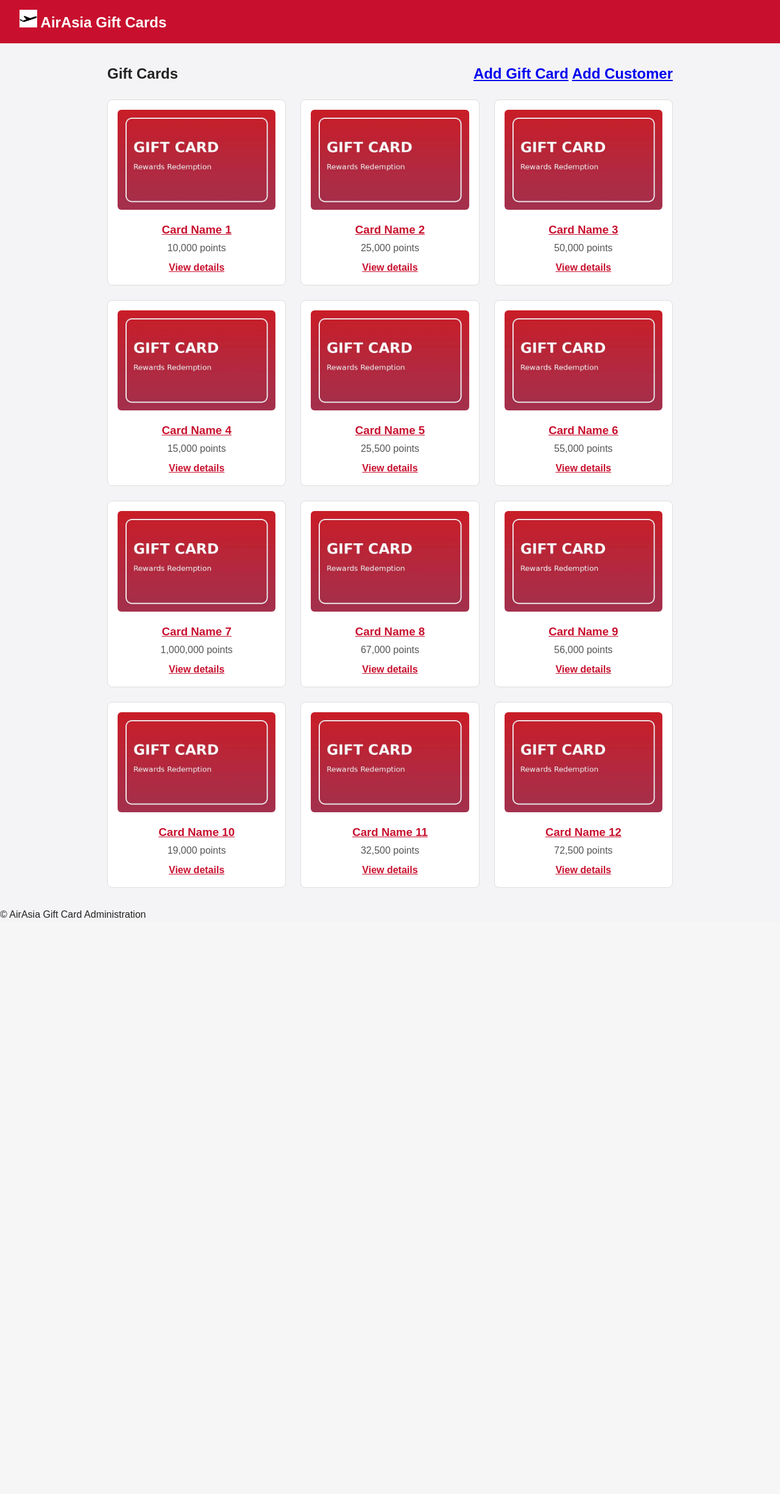
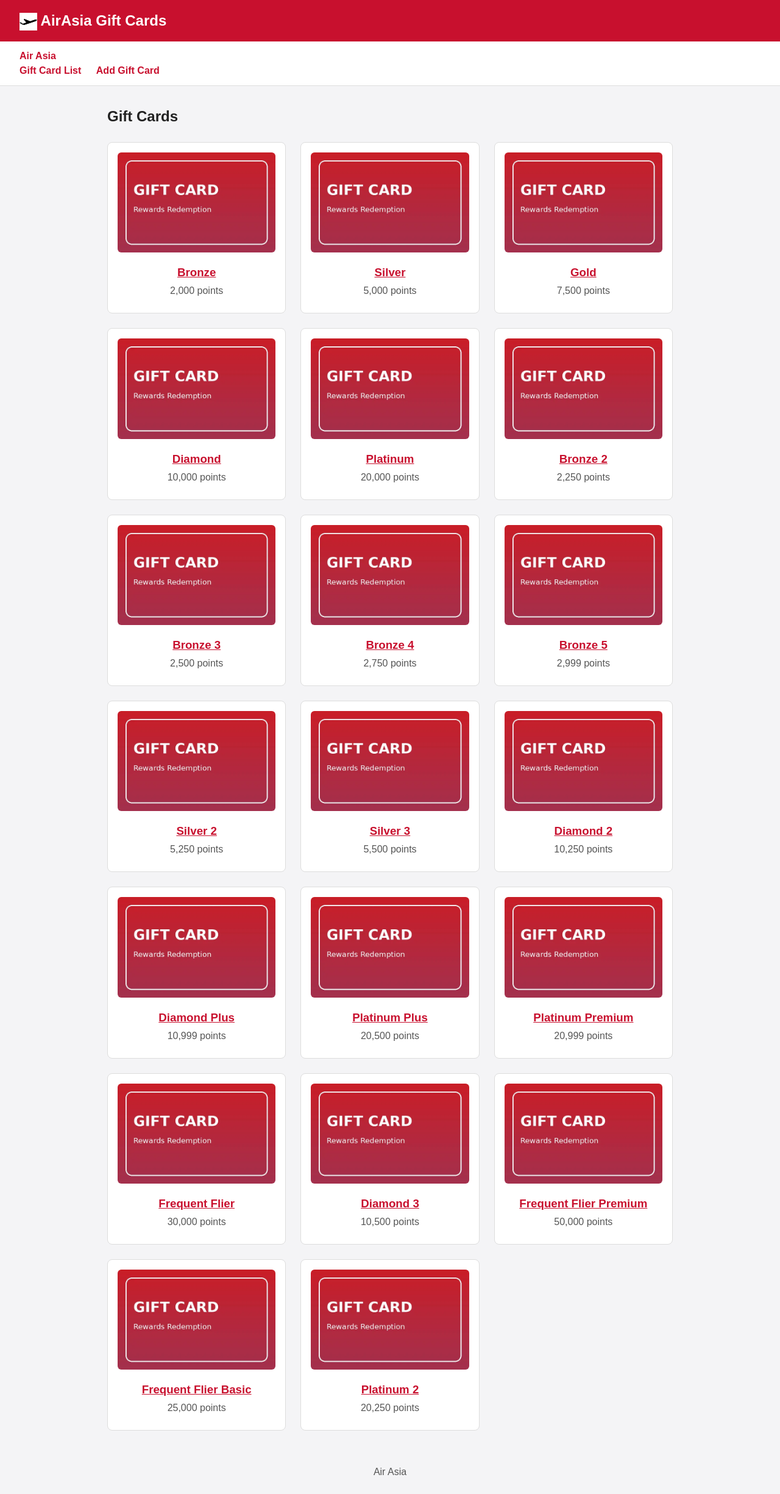
Before and after one commit to ctsorensen2019/AirAsia_Christian-Sorensen, a PHP site: page /card-list.php in a window 1280 px wide. Shown: the whole page at 61% size. Before the commit the page ends 1505 px from the top, so only its background shows below. Run offline with PHP 8.4, Linux system fonts and the light colour scheme; data comes from the database, SQL or seed files in the repository; both versions use the stored data as it was after the commit.

Commit message:
converting to php

```diff
--- a/card-list.php
+++ b/card-list.php
@@ -1,113 +1,22 @@
-<!DOCTYPE html>
-<html lang="en">
-<head>
-  <meta charset="UTF-8">
-  <meta name="viewport" content="width=device-width, initial-scale=1.0">
-  <title>Gift Cards | AirAsia Gift Cards</title>
-  <link rel="stylesheet" href="css/styles.css">
-</head>
-<body>
-  <header>
-    <h1><img src="./images/air-asia.png" alt="AirAsia Logo" style="height: 1.2em; width: auto;"> AirAsia Gift Cards</h1>
-  </header>
+<?php
+$pageTitle = 'Gift Cards';
+require_once __DIR__ . '/includes/db.php';
+$cards = $pdo->query('SELECT cardId, cardName, points FROM GIFTCARD ORDER BY cardId')->fetchAll();
 
+require_once __DIR__ . '/includes/header.php';
+require_once __DIR__ . '/includes/nav.php';
+?>
   <main>
-    <h2>Gift Cards
-      <div class="toolbar" style="float:right">
-        <a class="btn" href="card-add.php">Add Gift Card</a>
-        <!-- No Add Customer page is part of HW2, so this is a placeholder link. -->
-        <a class="btn btn-secondary" href="#">Add Customer</a>
-      </div>
-    </h2>
-
+    <h2>Gift Cards</h2>
 
     <section class="card-grid" aria-label="Gift card list">
+<?php foreach ($cards as $card): ?>
       <article class="card">
-        <img src="images/gift-card.png" alt="AirAsia gift card">
-        <h3><a href="card-details.php">Card Name 1</a></h3>
-        <p class="points">10,000 points</p>
-        <a class="btn btn-secondary" href="card-details.php">View details</a>
+        <a href="card-details.php?card_id=<?= (int)$card['cardId'] ?>"><img src="images/gift-card.png" alt="<?= htmlspecialchars($card['cardName']) ?> gift card"></a>
+        <h3><a href="card-details.php?card_id=<?= (int)$card['cardId'] ?>"><?= htmlspecialchars($card['cardName']) ?></a></h3>
+        <p class="points"><?= number_format((int)$card['points']) ?> points</p>
       </article>
-
-      <article class="card">
-        <img src="images/gift-card.png" alt="AirAsia gift card">
-        <h3><a href="card-details.php">Card Name 2</a></h3>
-        <p class="points">25,000 points</p>
-        <a class="btn btn-secondary" href="card-details.php">View details</a>
-      </article>
-
-      <article class="card">
-        <img src="images/gift-card.png" alt="AirAsia gift card">
-        <h3><a href="card-details.php">Card Name 3</a></h3>
-        <p class="points">50,000 points</p>
-        <a class="btn btn-secondary" href="card-details.php">View details</a>
-      </article>
-
-      <article class="card">
-        <img src="images/gift-card.png" alt="AirAsia gift card">
-        <h3><a href="card-details.php">Card Name 4</a></h3>
-        <p class="points">15,000 points</p>
-        <a class="btn btn-secondary" href="card-details.php">View details</a>
-      </article>
-
-      <article class="card">
-        <img src="images/gift-card.png" alt="AirAsia gift card">
-        <h3><a href="card-details.php">Card Name 5</a></h3>
-        <p class="points">25,500 points</p>
-        <a class="btn btn-secondary" href="card-details.php">View details</a>
-      </article>
-
-      <article class="card">
-        <img src="images/gift-card.png" alt="AirAsia gift card">
-        <h3><a href="card-details.php">Card Name 6</a></h3>
-        <p class="points">55,000 points</p>
-        <a class="btn btn-secondary" href="card-details.php">View details</a>
-      </article>
-
-      <article class="card">
-        <img src="images/gift-card.png" alt="AirAsia gift card">
-        <h3><a href="card-details.php">Card Name 7</a></h3>
-        <p class="points">1,000,000 points</p>
-        <a class="btn btn-secondary" href="card-details.php">View details</a>
-      </article>
-
-      <article class="card">
-        <img src="images/gift-card.png" alt="AirAsia gift card">
-        <h3><a href="card-details.php">Card Name 8</a></h3>
-        <p class="points">67,000 points</p>
-        <a class="btn btn-secondary" href="card-details.php">View details</a>
-      </article>
-
-      <article class="card">
-        <img src="images/gift-card.png" alt="AirAsia gift card">
-        <h3><a href="card-details.php">Card Name 9</a></h3>
-        <p class="points">56,000 points</p>
-        <a class="btn btn-secondary" href="card-details.php">View details</a>
-      </article>
-
-      <article class="card">
-        <img src="images/gift-card.png" alt="AirAsia gift card">
-        <h3><a href="card-details.php">Card Name 10</a></h3>
-        <p class="points">19,000 points</p>
-        <a class="btn btn-secondary" href="card-details.php">View details</a>
-      </article>
-
-      <article class="card">
-        <img src="images/gift-card.png" alt="AirAsia gift card">
-        <h3><a href="card-details.php">Card Name 11</a></h3>
-        <p class="points">32,500 points</p>
-        <a class="btn btn-secondary" href="card-details.php">View details</a>
-      </article>
-
-      <article class="card">
-        <img src="images/gift-card.png" alt="AirAsia gift card">
-        <h3><a href="card-details.php">Card Name 12</a></h3>
-        <p class="points">72,500 points</p>
-        <a class="btn btn-secondary" href="card-details.php">View details</a>
-      </article>
+<?php endforeach; ?>
     </section>
   </main>
-
-  <footer>&copy; AirAsia Gift Card Administration</footer>
-</body>
-</html>
+<?php require_once __DIR__ . '/includes/footer.php'; ?>
--- a/css/styles.css
+++ b/css/styles.css
@@ -28,3 +28,5 @@ input, select { width: 100%; padding: 0.55rem; border: 1px solid #999; border-ra
 .actions { display: flex; gap: 0.75rem; flex-wrap: wrap; margin-top: 1rem; }
 .login-box { max-width: 380px; margin: 0 auto; }
 .id-text { margin-bottom: 1rem; }
+.logo { height: 1.2em; width: auto; vertical-align: middle; }
+footer { text-align: center; color: #555; padding: 1.5rem 1rem; }
--- a/includes/db.php
+++ b/includes/db.php
@@ -0,0 +1,6 @@
+<?php
+// Shared database connection. Pages load this with require_once.
+$pdo = new PDO('sqlite:' . __DIR__ . '/../database/rewards.db');
+$pdo->setAttribute(PDO::ATTR_ERRMODE, PDO::ERRMODE_EXCEPTION);
+$pdo->setAttribute(PDO::ATTR_DEFAULT_FETCH_MODE, PDO::FETCH_ASSOC);
+$pdo->exec('PRAGMA foreign_keys = ON');
--- a/includes/footer.php
+++ b/includes/footer.php
@@ -0,0 +1,6 @@
+<footer class="border-top mt-5 py-3 text-center text-muted">
+  <div class="container">Air Asia</div>
+</footer>
+<script src="https://cdn.jsdelivr.net/npm/bootstrap@5.3.3/dist/js/bootstrap.bundle.min.js"></script>
+</body>
+</html>
--- a/includes/header.php
+++ b/includes/header.php
@@ -0,0 +1,27 @@
+<?php
+// Shared header. Pages set $pageTitle BEFORE requiring this file.
+$pageTitle = $pageTitle ?? 'Gift Cards';
+?>
+<!DOCTYPE html>
+<html lang="en">
+<head>
+  <meta charset="UTF-8">
+  <meta name="viewport" content="width=device-width, initial-scale=1.0">
+  <title><?= htmlspecialchars($pageTitle) ?> | AirAsia Gift Cards</title>
+  <link rel="stylesheet" href="css/styles.css">
+</head>
+<body>
+  <header>
+    <h1><img class="logo" src="images/air-asia.png" alt="AirAsia Logo"> AirAsia Gift Cards</h1>
+  </header><!--
+<!doctype html>
+<html lang="en">
+<head>
+  <meta charset="utf-8">
+  <meta name="viewport" content="width=device-width, initial-scale=1">
+  <link href="https://cdn.jsdelivr.net/npm/bootstrap@5.3.3/dist/css/bootstrap.min.css" rel="stylesheet">
+  <link rel="stylesheet" href="css/styles.css">
+  <title>Air Asia</title>
+</head>
+<body>
+-->
--- a/includes/nav.php
+++ b/includes/nav.php
@@ -0,0 +1,9 @@
+<nav class="navbar navbar-expand-lg navbar-dark bg-primary">
+  <div class="container">
+    <a class="navbar-brand" href="index.php">Air Asia</a>
+    <div class="navbar-nav">
+      <a class="nav-link" href="requests.php">Gift Card List</a>
+      <a class="nav-link" href="request-form.php">Add Gift Card</a>
+    </div>
+  </div>
+</nav>
```
Also changed, not shown: ai-use.txt (+19 -0 lines), card-add.php (+6 -16 lines), card-details.php (+6 -15 lines), card-update.php (+6 -15 lines), database/schema.sql (+5 -79 lines), database/rewards.db.
